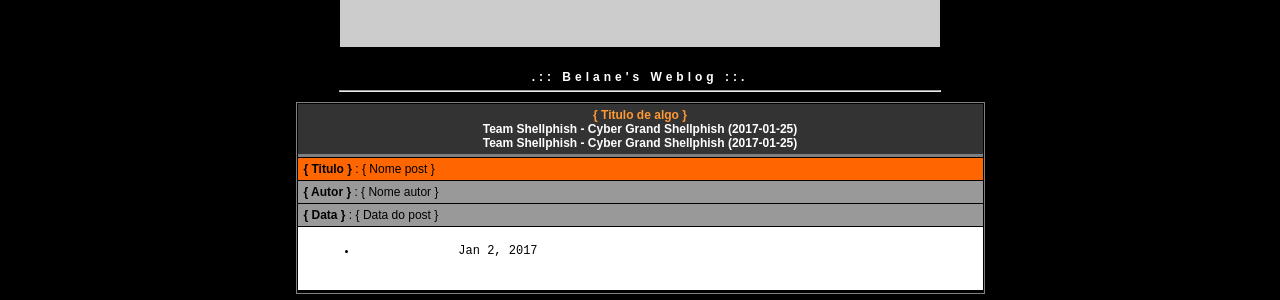
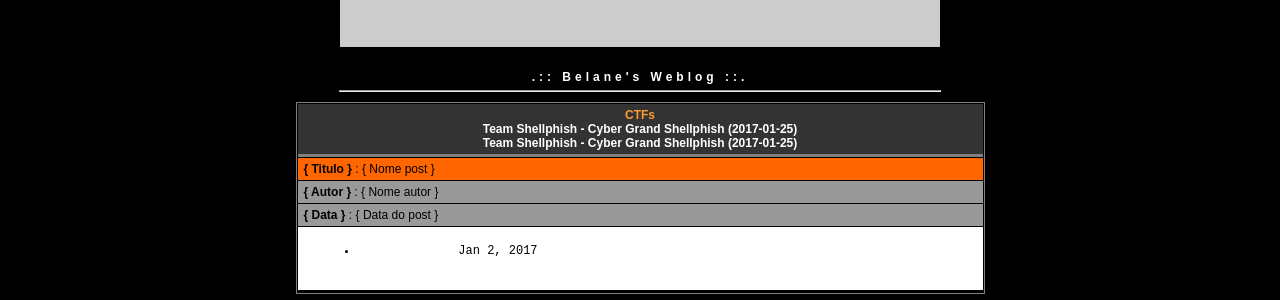
Before and after one commit to nick-belane/nick-belane.github.io, a Jekyll site: the page built from category/CTFs.html, in a window 1280 px wide. Shown: the part 389-689 px from the top of the page. Built offline with Jekyll 4.4.1, drawn with Linux system fonts in a browser that asks for light colours.

Commit message:
Update details.html

```diff
--- a/_includes/details.html
+++ b/_includes/details.html
@@ -1,5 +1,5 @@
       <div class="details">
-         <strong> { Titulo de algo } </strong>
+         <strong> {{ page.title }} </strong>
          <br>
          <a href="#">Team Shellphish - Cyber Grand Shellphish (2017-01-25)</a>
          <br>
```
